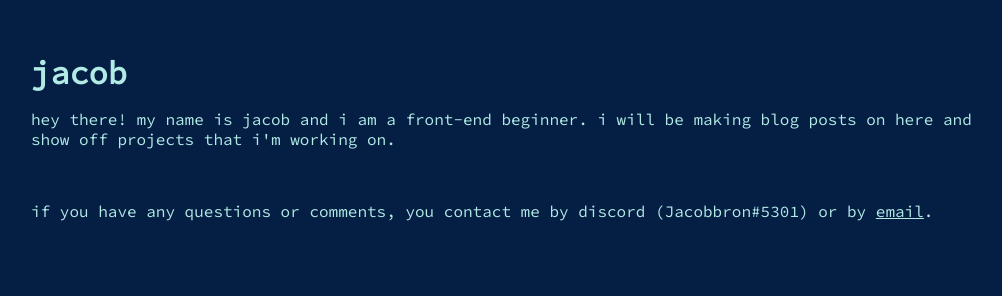
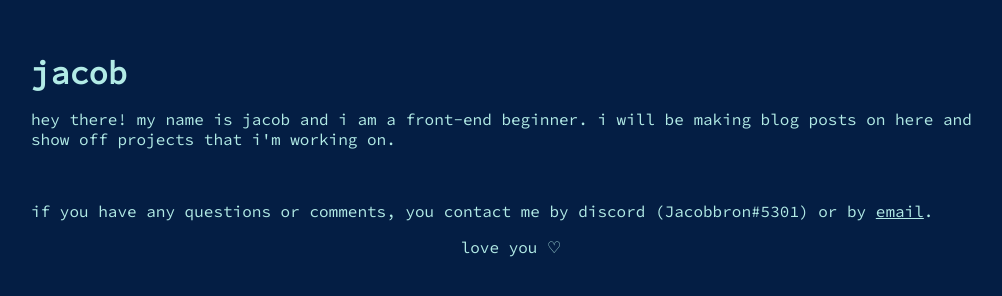
Before and after one commit to jacobbrony/mywbesite, a plain HTML site: page index.html in a window 1280 px wide. Shown: the whole page, without its empty margins (129-1131 px from the left). Drawn offline with Linux system fonts and the light colour scheme.

Commit message:
Update index.html

```diff
--- a/index.html
+++ b/index.html
@@ -12,5 +12,6 @@
 <p>hey there! my name is jacob and i am a front-end beginner. i will be making blog posts on here and show off projects that i'm working on.</p>
 <br>
 <p>if you have any questions or comments, you contact me by discord (Jacobbron#5301) or by <a href="mailto:jbhitshard12@icloud.com">email</a>.</p>
+<footer class="center">love you ♡</footer>
 </body>
 </html>
```
